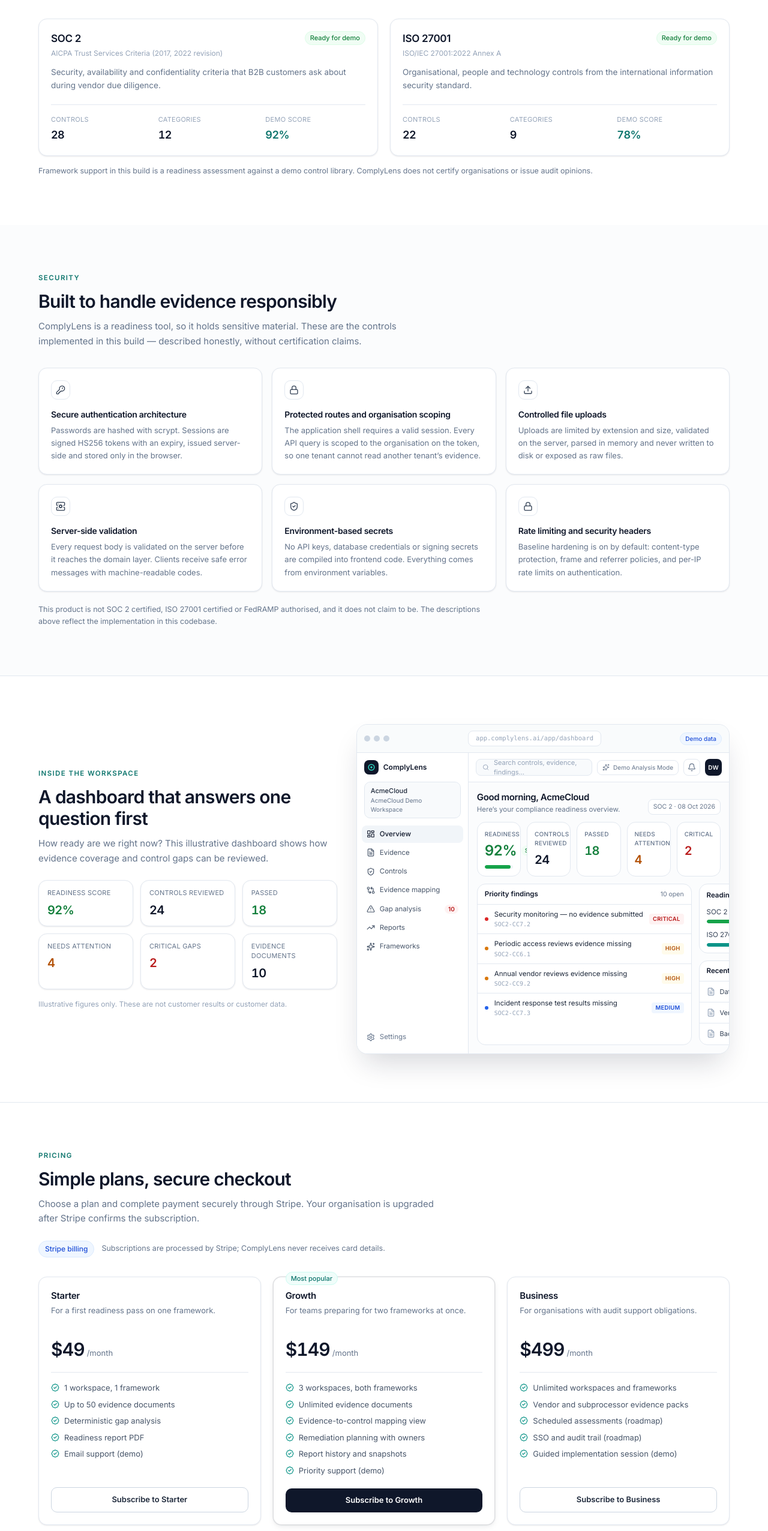
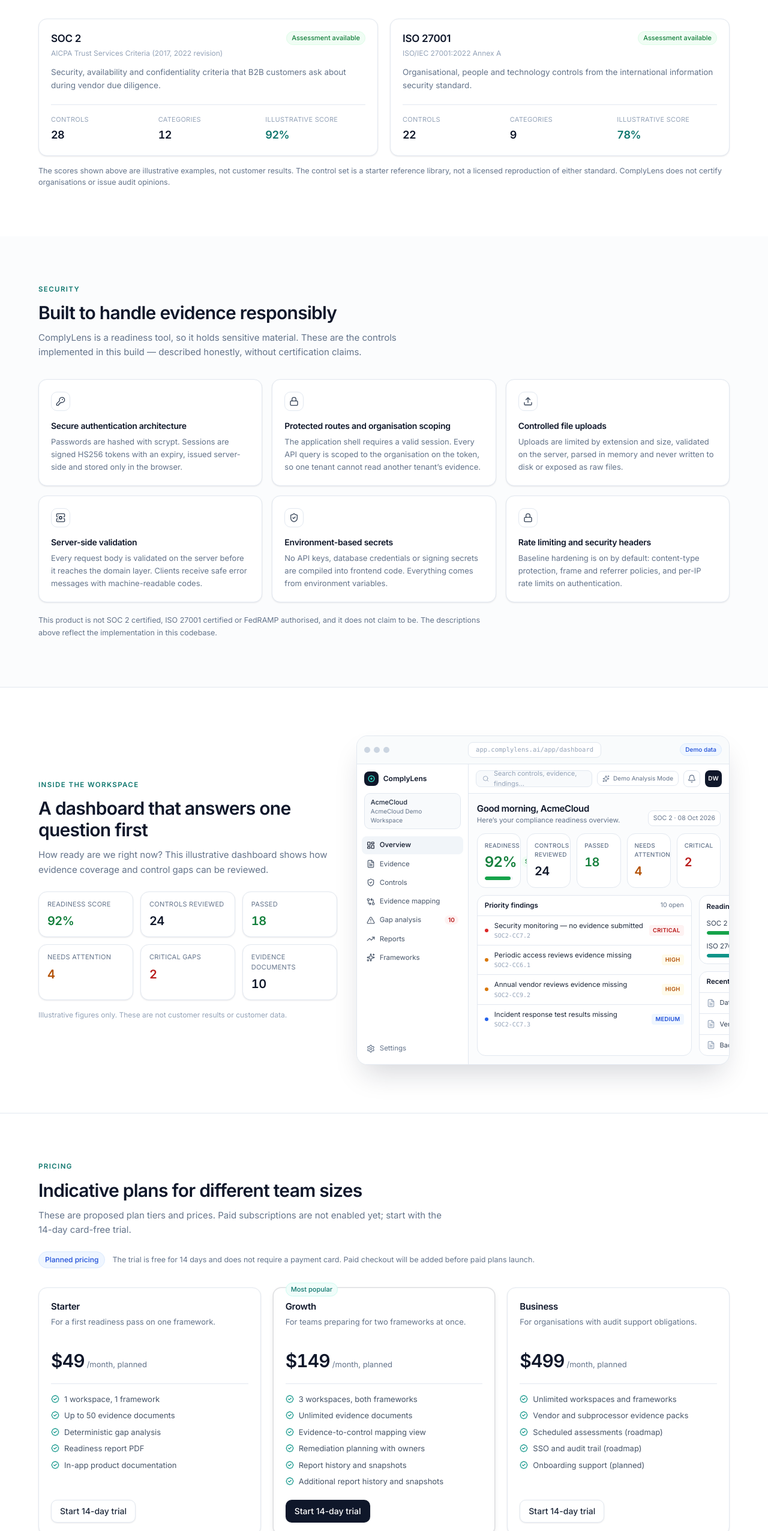
Before and after one commit to Haseebriasat7767/Complense, a React (Vite) app in the folder client/: page / in a window 1280 px wide. Shown: the part 3468-6020 px from the top of the page at 60% size. Built offline with nearby package versions, Linux system fonts and the light colour scheme; no server answers.

Commit message:
Remove unavailable Stripe checkout claims from pricing UI

```diff
--- a/client/src/components/marketing/Sections.tsx
+++ b/client/src/components/marketing/Sections.tsx
@@ -17,7 +17,6 @@ import {
 } from 'lucide-react';
 import { Badge } from '@/components/ui/Badge';
 import { ButtonLink } from '@/components/ui/Button';
-import { api, authToken } from '@/lib/api';
 import { cn } from '@/lib/utils';
 import { Eyebrow, Section } from './MarketingLayout';
 
@@ -205,7 +204,7 @@ export function FrameworksSection() {
                 <p className="mt-0.5 text-[12px] text-ink-400">{framework.version}</p>
               </div>
               <Badge tone="pass" size="sm">
-                Ready for demo
+                Assessment available
               </Badge>
             </div>
             <p className="mt-3 text-[13.5px] leading-relaxed text-ink-500">{framework.description}</p>
@@ -219,7 +218,7 @@ export function FrameworksSection() {
                 <dd className="metric-value mt-1 text-lg">{framework.categories}</dd>
               </div>
               <div>
-                <dt className="text-[11px] tracking-wide text-ink-400 uppercase">Demo score</dt>
+                <dt className="text-[11px] tracking-wide text-ink-400 uppercase">Illustrative score</dt>
                 <dd className="metric-value mt-1 text-lg text-brand-700">{framework.readiness}%</dd>
               </div>
             </dl>
@@ -228,8 +227,7 @@ export function FrameworksSection() {
       </div>
 
       <p className="mt-4 text-[12.5px] text-ink-500">
-        Framework support in this build is a readiness assessment against a demo control library. ComplyLens does not
-        certify organisations or issue audit opinions.
+        The scores shown above are illustrative examples, not customer results. The control set is a starter reference library, not a licensed reproduction of either standard. ComplyLens does not certify organisations or issue audit opinions.
       </p>
     </Section>
   );
@@ -333,9 +331,9 @@ export const PRICING_PLANS: PricingPlan[] = [
       'Up to 50 evidence documents',
       'Deterministic gap analysis',
       'Readiness report PDF',
-      'Email support (demo)',
+      'In-app product documentation',
     ],
-    cta: 'Try Demo',
+    cta: 'Start free trial',
   },
   {
     name: 'Growth',
@@ -347,9 +345,9 @@ export const PRICING_PLANS: PricingPlan[] = [
       'Evidence-to-control mapping view',
       'Remediation planning with owners',
       'Report history and snapshots',
-      'Priority support (demo)',
+      'Additional report history and snapshots',
     ],
-    cta: 'Try Demo',
+    cta: 'Start free trial',
     highlighted: true,
   },
   {
@@ -361,54 +359,28 @@ export const PRICING_PLANS: PricingPlan[] = [
       'Vendor and subprocessor evidence packs',
       'Scheduled assessments (roadmap)',
       'SSO and audit trail (roadmap)',
-      'Guided implementation session (demo)',
+      'Onboarding support (planned)',
     ],
-    cta: 'Try Demo',
+    cta: 'Start free trial',
   },
 ] as const;
 
 export function PricingSection({ heading = true }: { heading?: boolean }) {
-  const [loadingPlan, setLoadingPlan] = useState<string | null>(null);
-  const [billingMessage, setBillingMessage] = useState<string | null>(null);
-
-  const checkout = async (plan: PricingPlan) => {
-    setBillingMessage(null);
-    if (!authToken()) {
-      window.location.assign('/login?next=/pricing');
-      return;
-    }
-    setLoadingPlan(plan.name);
-    try {
-      const result = await api.post<{ url: string }>('/billing/checkout', {
-        plan: plan.name.toLowerCase(),
-      });
-      window.location.assign(result.url);
-    } catch (error) {
-      setBillingMessage(error instanceof Error ? error.message : 'Unable to start checkout.');
-      setLoadingPlan(null);
-    }
-  };
-
   return (
     <Section id="pricing">
       {heading ? (
         <div className="max-w-2xl">
           <Eyebrow>Pricing</Eyebrow>
-          <h2 className="mt-3 text-2xl tracking-tight sm:text-3xl">Simple plans, secure checkout</h2>
+          <h2 className="mt-3 text-2xl tracking-tight sm:text-3xl">Indicative plans for different team sizes</h2>
           <p className="mt-3 text-[15px] leading-relaxed text-ink-500">
-            Choose a plan and complete payment securely through Stripe. Your organisation is upgraded after Stripe confirms the subscription.
+            These are proposed plan tiers and prices. Paid subscriptions are not enabled yet; start with the 14-day card-free trial.
           </p>
         </div>
       ) : null}
-
       <div className="mt-6 flex items-center gap-3">
-        <Badge tone="info">Stripe billing</Badge>
-        <span className="text-[12.5px] text-ink-500">Subscriptions are processed by Stripe; ComplyLens never receives card details.</span>
+        <Badge tone="info">Planned pricing</Badge>
+        <span className="text-[12.5px] text-ink-500">The trial is free for 14 days and does not require a payment card. Paid checkout will be added before paid plans launch.</span>
       </div>
-      {billingMessage ? (
-        <p role="alert" className="mt-4 text-[13px] text-red-700">{billingMessage}</p>
-      ) : null}
-
       <div className="mt-8 grid gap-5 lg:grid-cols-3">
         {PRICING_PLANS.map((plan) => (
           <div
@@ -420,16 +392,14 @@ export function PricingSection({ heading = true }: { heading?: boolean }) {
           >
             {plan.highlighted ? (
               <span className="absolute -top-3 left-5">
-                <Badge tone="brand" size="sm">
-                  Most popular
-                </Badge>
+                <Badge tone="brand" size="sm">Most popular</Badge>
               </span>
             ) : null}
             <h3 className="text-[15px] font-semibold text-ink-900">{plan.name}</h3>
             <p className="mt-1 min-h-10 text-[13px] text-ink-500">{plan.tagline}</p>
             <p className="mt-4 flex items-baseline gap-1">
               <span className="metric-value text-3xl">${plan.price}</span>
-              <span className="text-[13px] text-ink-500">/month</span>
+              <span className="text-[13px] text-ink-500">/month, planned</span>
             </p>
             <ul className="mt-5 flex-1 space-y-2 border-t border-ink-200 pt-4">
               {plan.features.map((feature) => (
@@ -440,18 +410,9 @@ export function PricingSection({ heading = true }: { heading?: boolean }) {
               ))}
             </ul>
             <div className="mt-5">
-              <button
-                type="button"
-                onClick={() => checkout(plan)}
-                disabled={loadingPlan !== null}
-                className={cn(
-                  'inline-flex w-full items-center justify-center rounded-lg px-4 py-2.5 text-[13px] font-semibold transition',
-                  plan.highlighted ? 'bg-ink-900 text-white hover:bg-ink-800' : 'border border-ink-300 bg-white text-ink-800 hover:bg-ink-50',
-                  loadingPlan === plan.name && 'cursor-wait opacity-70',
-                )}
-              >
-                {loadingPlan === plan.name ? 'Opening Stripe…' : `Subscribe to ${plan.name}`}
-              </button>
+              <ButtonLink to="/signup" variant={plan.highlighted ? "primary" : "secondary"}>
+                Start 14-day trial
+              </ButtonLink>
             </div>
           </div>
         ))}
```
